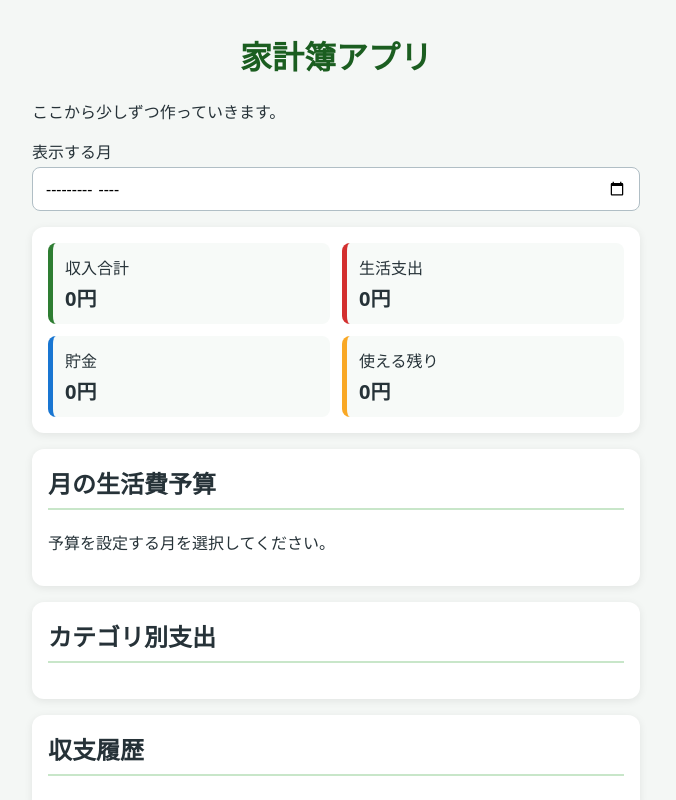
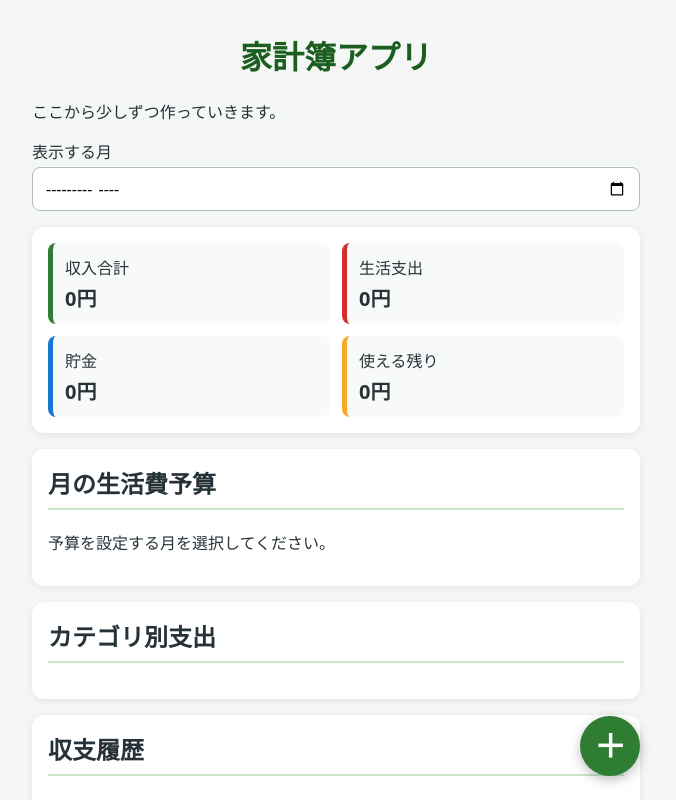
Before and after one commit to wasyun4/zubora-kakeibo-pwa, a React (Vite) app: page / in a window 1280 px wide. Shown: the top 800 px of the page, without its empty margins (304-980 px from the left). Built offline with nearby package versions, Linux system fonts and the light colour scheme.

Commit message:
feat: add floating transaction button

```diff
--- a/src/App.tsx
+++ b/src/App.tsx
@@ -434,8 +434,12 @@ function App() {
         onDelete={handleDeleteExpense}
       />
       {!isTransactionFormOpen && (
-        <button onClick={() => setIsTransactionFormOpen(true)}>
-          ＋ 収支を登録する
+        <button
+          className="floating-add-button"
+          aria-label="収支を登録する"
+          onClick={() => setIsTransactionFormOpen(true)}
+        >
+          ＋
         </button>
       )}
 
--- a/src/styles.css
+++ b/src/styles.css
@@ -191,3 +191,18 @@ li button {
     font-size: 16px;
   }
 }
+
+.floating-add-button {
+  position: fixed;
+  right: max(1.25rem, calc((100vw - 40rem) / 2 + 1rem));
+  bottom: 1.5rem;
+  width: 3.75rem;
+  min-height: 3.75rem;
+  margin: 0;
+  padding: 0;
+  font-size: 2rem;
+  line-height: 1;
+  border-radius: 50%;
+  box-shadow: 0 4px 12px rgb(0 0 0 / 25%);
+  z-index: 10;
+}
```
Also changed, not shown: 1 other file (tests, documents, lock files or other folders).
